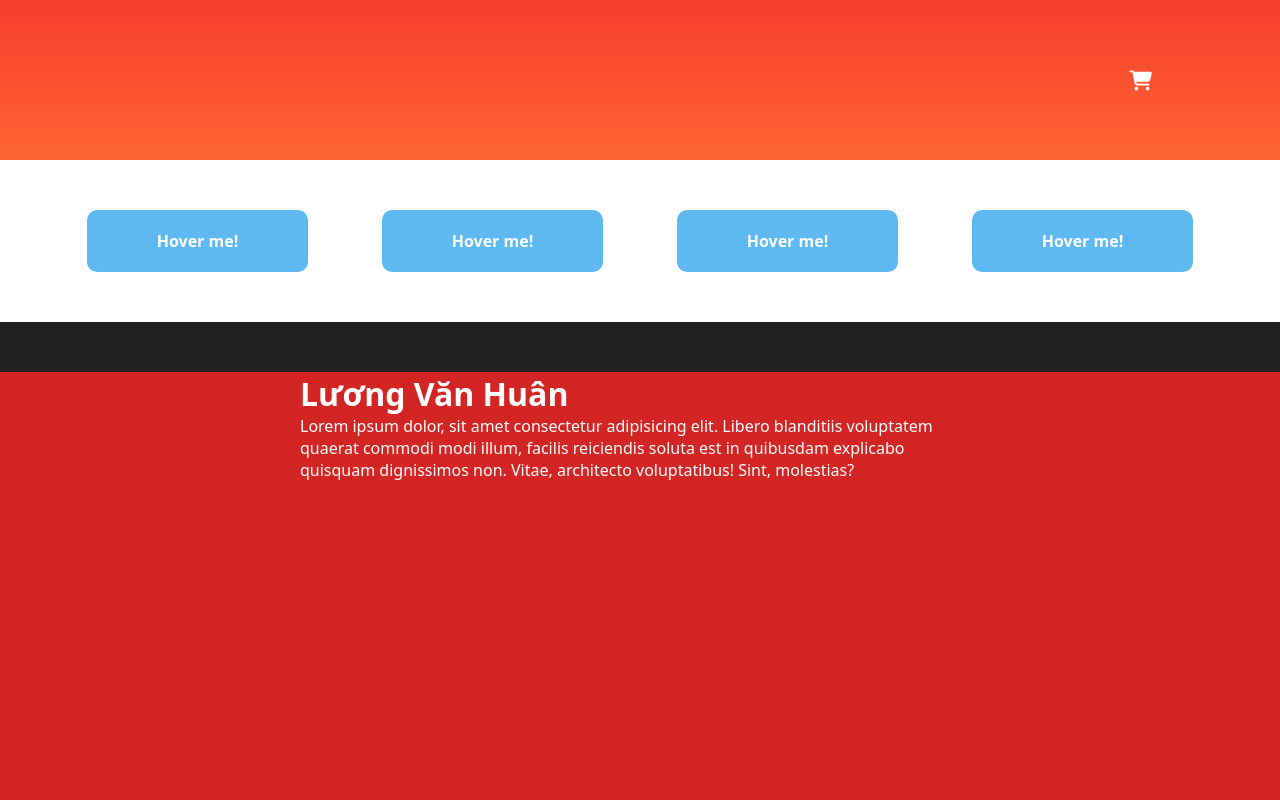
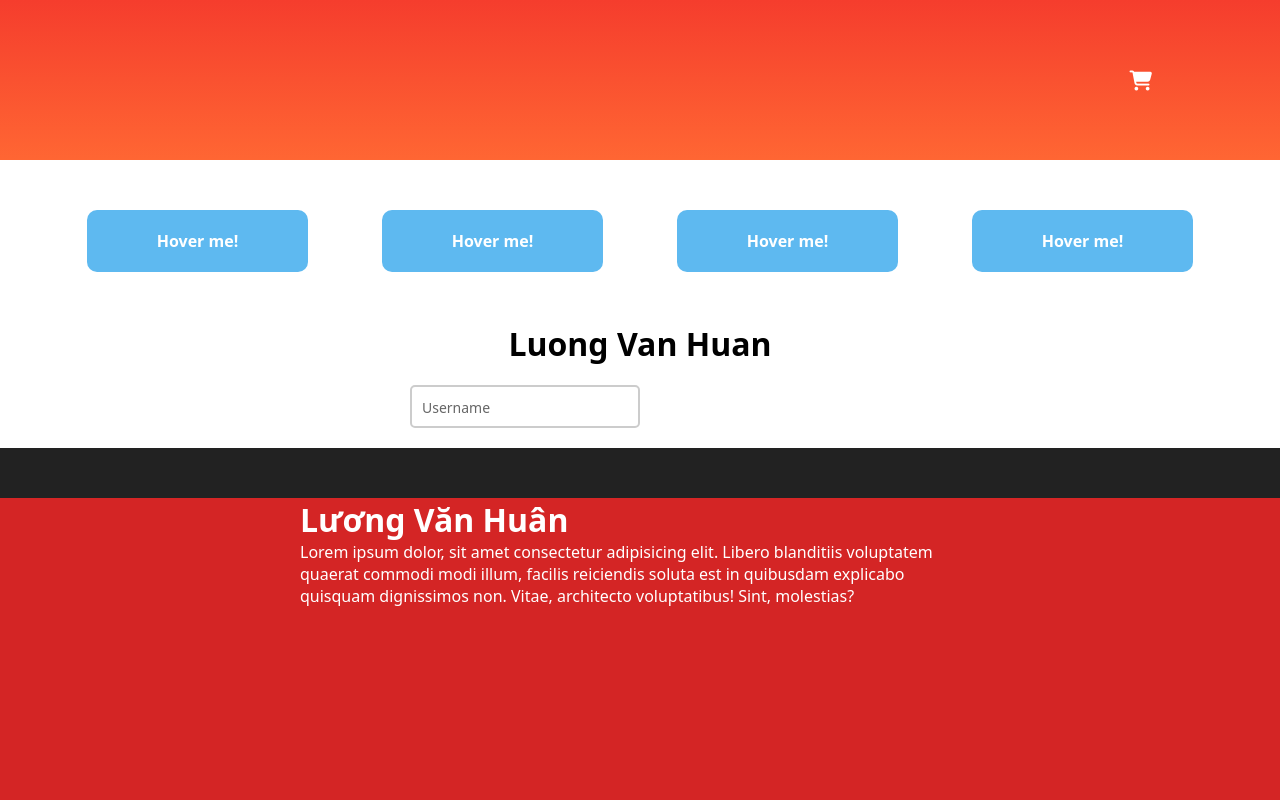
Before and after one commit to huanlv620/demo-git, a plain HTML site: page index.html in a window 1280 px wide. Shown: the top 800 px of the page. Drawn offline with Linux system fonts and the light colour scheme.

Commit message:
Làm floating label

```diff
--- a/index.html
+++ b/index.html
@@ -35,6 +35,16 @@
             <div class="btn btn-4"><span>Hover me!</span></div>
         </div>
 
+        <!-- Hover đổi màu chữ -->
+        <div class="text-box">
+            <h1 class="text" data-text="Luong Van Huan">Luong Van Huan</h1>
+        </div>
+
+        <div class="input-text">
+            <input type="text" name="username" id="username" placeholder="" />
+            <label for="username">Username</label>
+        </div>
+
         <div class="container">
             <div class="box">
                 <h1>Lương Văn Huân</h1>
--- a/styles.css
+++ b/styles.css
@@ -146,6 +146,88 @@ header {
     width: 100%;
 }
 
+/* box text */
+.text-box {
+    display: flex;
+    justify-content: center;
+}
+
+.text {
+    position: relative;
+}
+
+.text::after {
+    position: absolute;
+    right: 0;
+    top: 0;
+    bottom: 0;
+    content: attr(data-text);
+    display: flex;
+    justify-content: flex-end;
+    color: orange;
+    white-space: nowrap;
+    width: 0%;
+    overflow: hidden;
+    transition: width 0.5s ease-in-out;
+}
+
+.text:hover::after {
+    justify-content: flex-start;
+    left: 0;
+    width: 100%;
+}
+/* Floating label */
+input {
+    outline: none;
+    font-family: inherit;
+}
+
+.input-text {
+    position: relative;
+    padding: 20px 0px;
+    margin-left: calc(50% - 230px);
+}
+
+.input-text input {
+    width: 230px;
+    padding: 10px;
+    border: 2px solid #ccc;
+    border-radius: 5px;
+    transition: border-color 0.3s;
+}
+
+.input-text input,
+.input-text label {
+    font-size: 14px;
+}
+
+.input-text label {
+    position: absolute;
+    pointer-events: none;
+    top: 50%;
+    translate: 0 -50%;
+    left: 8px;
+    color: #666;
+    background-color: #fff;
+    padding: 0px 4px;
+    transition: translate, color, text-shadow;
+    transition-duration: 0.5s;
+}
+
+.input-text input:focus {
+    border-color: blueviolet;
+}
+
+.input-text input:not(:placeholder-shown) + label,
+.input-text input:focus + label {
+    translate: 0 -31px;
+    text-shadow: -0.1px -0.1px currentColor, 0.1px 0.1px currentColor;
+}
+
+.input-text input:focus + label {
+    color: blueviolet;
+}
+
 /* Container */
 .container {
     position: relative;
```
